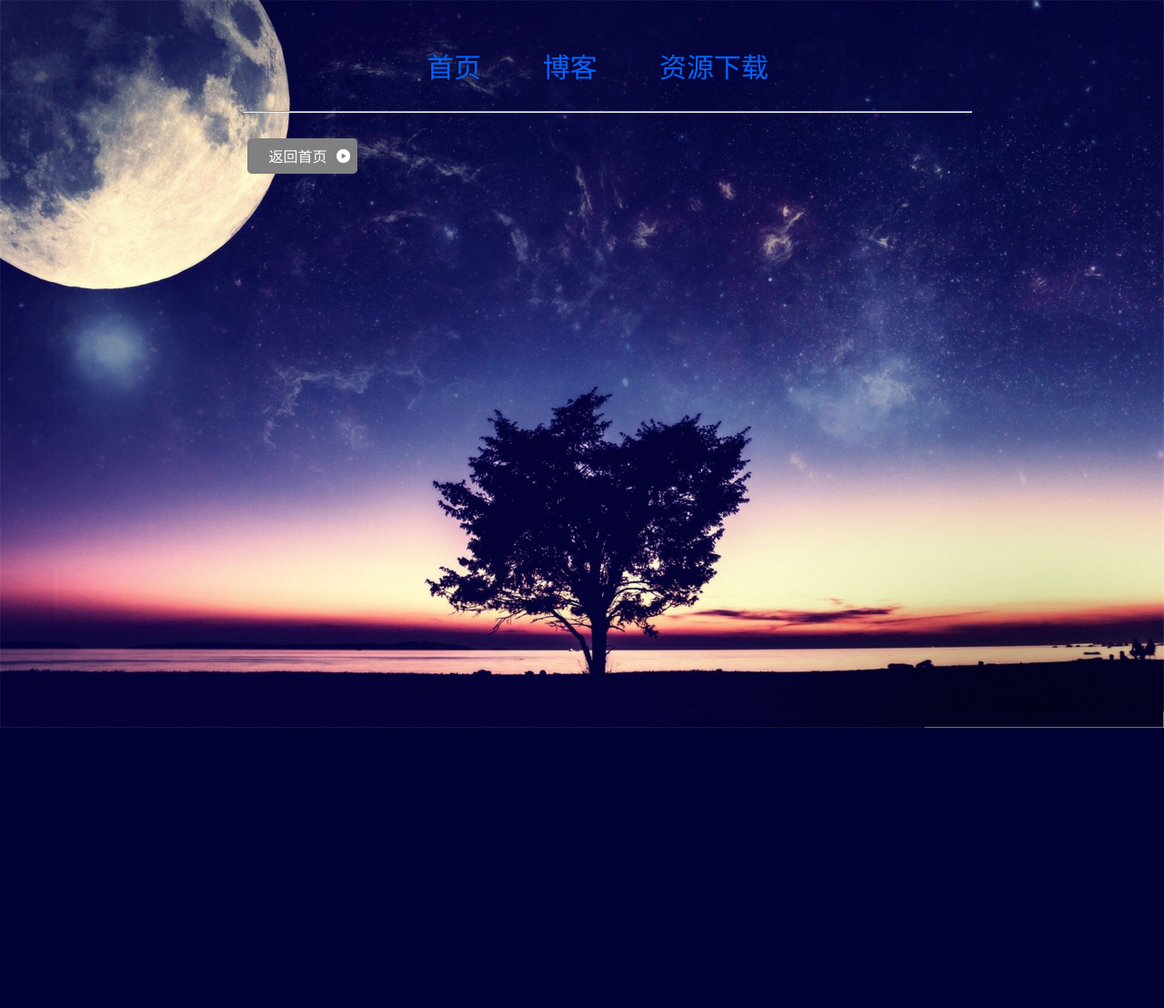
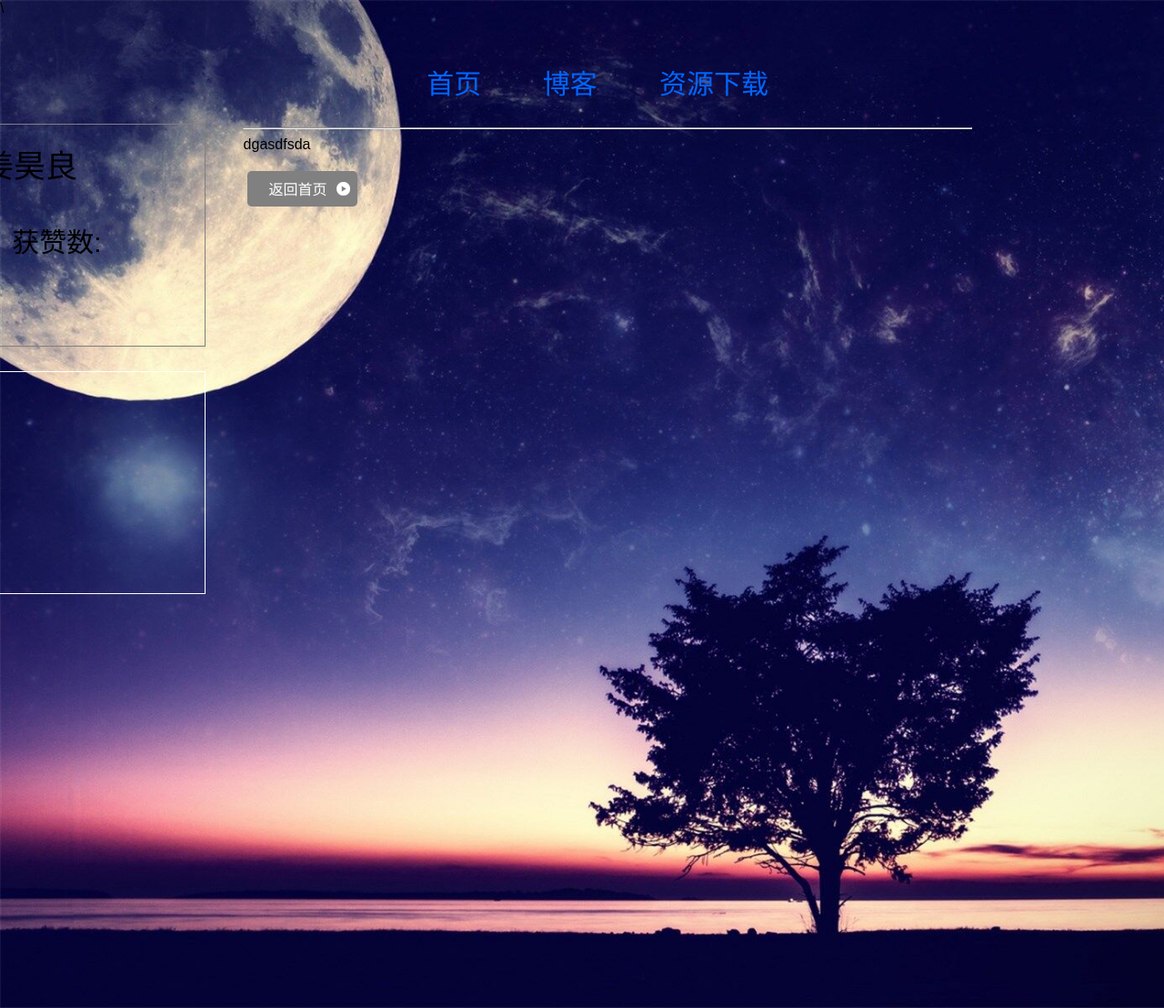
Before and after one commit to rabbit16/my_blog, a Django app: page /article/ in a window 1280 px wide. Shown: the whole page at 91% size. Before the commit the page ends 800 px from the top, so only its background shows below. Run offline with Django 3.2, Linux system fonts and the light colour scheme; some libraries are stand-ins or nearby versions.

Commit message:
commit message

```diff
--- /dev/null
+++ b/static/css/css_reset.css
@@ -0,0 +1,52 @@
+/* http://meyerweb.com/eric/tools/css/reset/
+   v2.0 | 20110126
+   License: none (public domain)
+*/
+
+html, body, div, span, applet, object, iframe,
+h1, h2, h3, h4, h5, h6, p, blockquote, pre,
+a, abbr, acronym, address, big, cite, code,
+del, dfn, em, img, ins, kbd, q, s, samp,
+small, strike, strong, sub, sup, tt, var,
+b, u, i, center,
+dl, dt, dd, ol, ul, li,
+fieldset, form, label, legend,
+table, caption, tbody, tfoot, thead, tr, th, td,
+article, aside, canvas, details, embed,
+figure, figcaption, footer, header, hgroup,
+menu, nav, output, ruby, section, summary,
+time, mark, audio, video {
+	margin: 0;
+	padding: 0;
+	border: 0;
+	font-size: 100%;
+	font: inherit;
+	vertical-align: baseline;
+}
+ HTML5 display-role reset for older browsers
+article, aside, details, figcaption, figure,
+footer, header, hgroup, menu, nav, section {
+	display: block;
+}
+body {
+	line-height: 1;
+}
+ol, ul {
+	list-style: none;
+}
+blockquote, q {
+	quotes: none;
+}
+blockquote:before, blockquote:after,
+q:before, q:after {
+	content: '';
+	content: none;
+}
+table {
+	border-collapse: collapse;
+	border-spacing: 0;
+}
+a{
+	text-decoration: none;
+	color: inherit;
+}
--- a/static/css/stylee.css
+++ b/static/css/stylee.css
@@ -880,3 +880,45 @@ table td{
 		display:none;
 	}
 }
+.common-side{
+	margin-top: 10px;
+}
+
+.personal_box{
+	position: absolute;
+	border: 1px solid gray;
+	height: 243px;
+	width: 350px;
+	top: 78px;
+	left: 200px;
+	margin-bottom: 8px;
+	box-shadow: 0 2px 4px 0 rgba(0,0,0,0.05);
+	background-color: transparent;
+
+}
+.personal_box .image_box{
+	position: relative;
+	/*border: 1px solid gray;*/
+	height: 85px;
+}
+
+.personal_box .image_box img{
+	position: relative;
+	/*left: 300px;*/
+	/*border: 1px solid white;*/
+	height: 100%;
+	width: 85px;
+}
+.personal_box .statistics_num{
+	position: relative;
+	/*border: 1px solid black;*/
+	height: 85px;
+}
+.personal_box .statistics_num span{
+	display: block;
+	position: relative;
+	float: left;
+	margin: 20px;
+	left: -20px;
+	font-size: 30px;
+}
--- a/templates/message/articles.html
+++ b/templates/message/articles.html
@@ -1,12 +1,6 @@
 {% extends 'message/index.html' %}
 {% load static %}
-<!DOCTYPE html>
-<html lang="en">
-<head>
-    <meta charset="UTF-8">
-    <title>Title</title>
-</head>
-<body>
 
-</body>
-</html>
+{% block articles %}
+<div style="position:relative;left: 146px">dgasdfsda</div>
+{% endblock %}
--- a/templates/message/index.html
+++ b/templates/message/index.html
@@ -2,7 +2,9 @@
 <html style="background-image: url('../../static/images/blog_bcg/b_2.jpg');background-size:cover;">
 	<head>
 		<title>Home</title>
-		<link href="../../static/css/stylee.css" rel="stylesheet" type="text/css"  media="all" />
+        <link rel="stylesheet" href="../../static/css/css_reset.css" type="text/css">
+		<link href="../../static/css/stylee.css" rel="stylesheet" type="text/css"  media="all" />\
+
         <style type="text/css">
             .headers {
                 position: relative;
@@ -76,9 +78,12 @@
 				<!---start-logo--->
 			</div>
 			<!---End-header--->
+
 			<!---start-main---->
-			<div class="main">
-				<!---start-Content---->
+        {% block main %}
+        <div class="main">
+            {% block content %}
+            <!---start-Content---->
 {#                一页只显示四条#}
 				<div class="content">
 					<div class="image-slider">
@@ -95,7 +100,8 @@
                         </ul>
                     </div>
                     <hr style="position: relative;left: 145px">
-                    {% for c in article %}
+                {% block articles %}
+                 {% for c in article %}
                         <div class="Latest-news">
 						<div class="Latest-news-title">
 							<h5> </h5>
@@ -134,6 +140,8 @@
 
 					</div>
                     {% endfor %}
+                {% endblock %}
+
 
                     <a class="button" href="{% url 'user:enter' %}" style="position: relative;left: 150px;">返回首页</a>
 
@@ -141,22 +149,36 @@
 				</div>
 				<!---End-Content---->
 
+            {% endblock %}
+
 
 
 				<!---start-sidebar---->
-                <div>
+            <div class="side-boxs" style="position: relative;height: 1000px;width: 49%;left: -390px">
+                <div class="personal_box common-side">
 {#                    ../../static/images/touxiang/avatar.jpeg#}
-                    <div><a href="#"><img src="" alt=""></a></div>
+                    <div class="image_box"><a href="#"><img src="../../static/images/touxiang/avatar.jpeg" alt=""></a><span style="color: black;font-size:35px;display: block;position: absolute;top: 20%;left: 30%;">姜昊良</span></div>
+                    <div class="statistics_num">
+                        <span>文章数:</span>&nbsp;<span>获赞数:</span>
+                    </div>
+                    <div></div>
+                    <div></div>
+                </div>
+                <div class="time_show common-side" style="position: absolute;height: 243px;width: 350px;border: 1px solid white;left: 200px;top: 35%;">
+
                 </div>
                 <div></div>
                 <div></div>
                 <div></div>
-                <div></div>
                 <!---end-sidebar---->
+            </div>
+
 
 			</div>
-			<!---End-main---->
+
 			</div>
+        {% endblock %}
+        <!---End-main---->
 
 
 		<!---End-wrap--->
```
Also changed, not shown: 1 other file.
